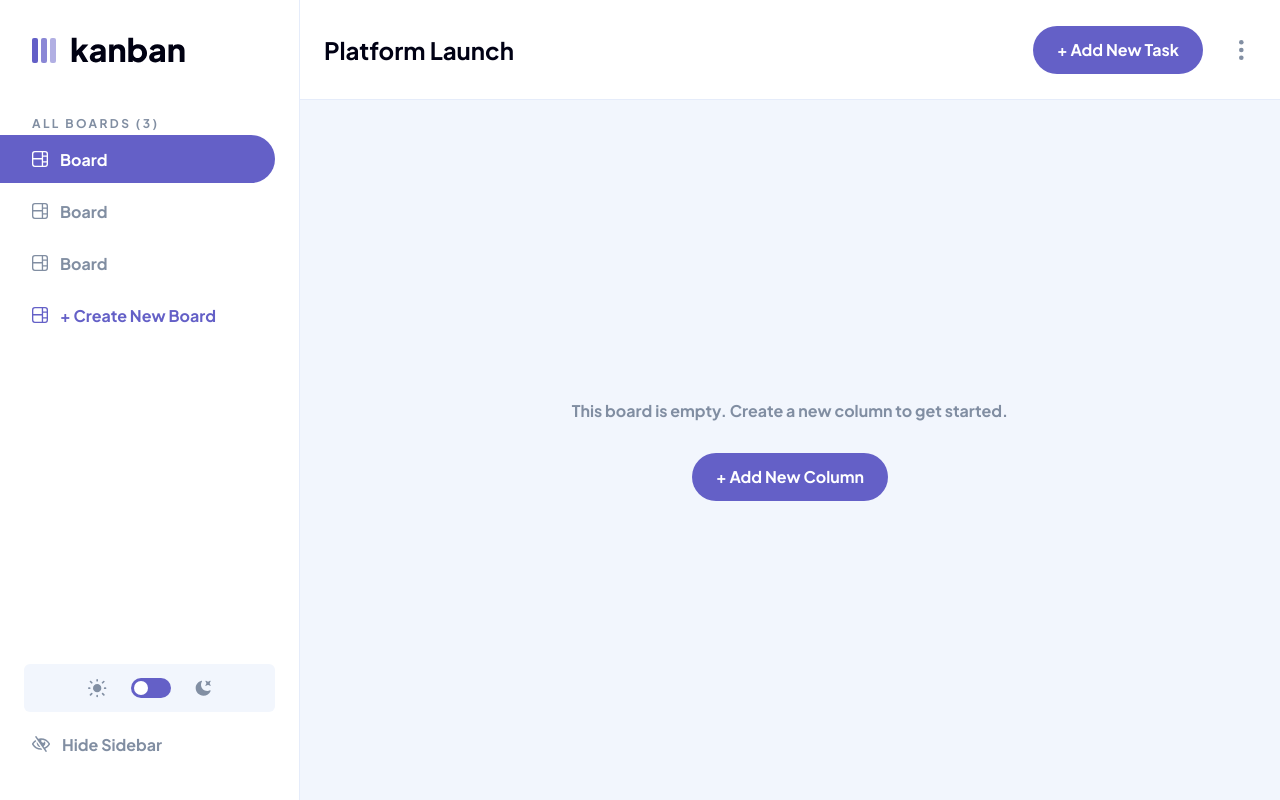
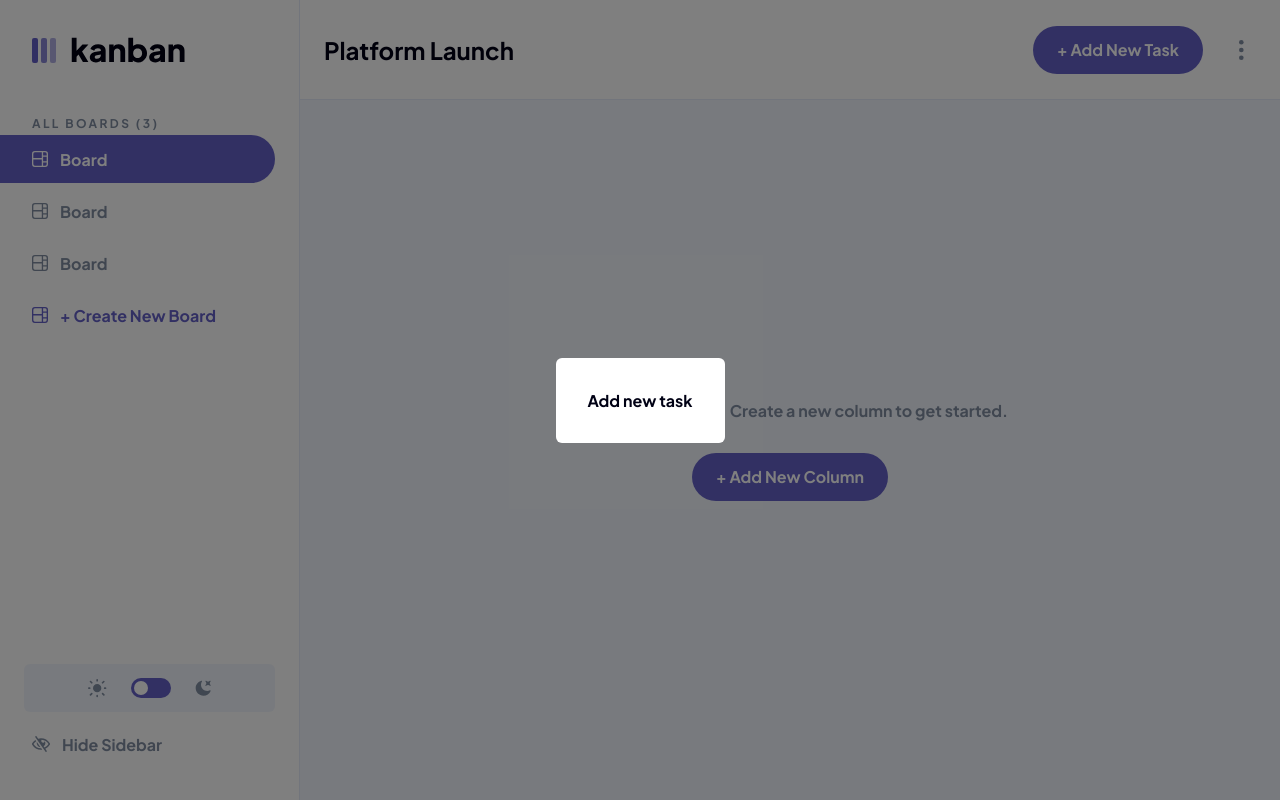
Before and after one commit to jakubgrygiel/kanban-task-management, a Next.js app: page /dashboard in a window 1280 px wide. Built offline with nearby package versions, Linux system fonts and the light colour scheme.

Commit message:
Add modals wrapper

```diff
--- /dev/null
+++ b/components/modals/AddNewTaskModal.tsx
@@ -0,0 +1,8 @@
+import styled from "styled-components";
+import ModalWrapper from "./ModalWrapper";
+
+interface IAddNewTaskModalProps {}
+
+export default function AddNewTaskModal() {
+  return <ModalWrapper>Add new task</ModalWrapper>;
+}
--- /dev/null
+++ b/components/modals/ModalWrapper.tsx
@@ -0,0 +1,50 @@
+import styled, { keyframes } from "styled-components";
+
+const fadeIn = keyframes`
+  from {
+    opacity: 0;
+  }
+  to {
+    opacity:1;
+  }
+`;
+
+const StyledWrapper = styled.div`
+  position: fixed;
+  inset: 0;
+  display: flex;
+  justify-content: center;
+  align-items: center;
+`;
+
+const Backdrop = styled.div`
+  position: absolute;
+  inset: 0;
+  background-color: ${({ theme }) => theme.colors.backdropBg};
+  transition: opacity 0.3s ease-in-out;
+  animation: ${fadeIn} 0.3s linear;
+`;
+
+const ModalContainer = styled.div`
+  position: relative;
+  display: flex;
+  justify-content: center;
+  align-items: center;
+  padding: 2rem;
+  border-radius: 0.375rem;
+  background-color: ${({ theme }) => theme.colors.modalBg};
+  animation: ${fadeIn} 0.3s linear;
+`;
+
+interface IModalWrapperProps {
+  children: React.ReactNode;
+}
+
+export default function ModalWrapper({ children }: IModalWrapperProps) {
+  return (
+    <StyledWrapper>
+      <Backdrop />
+      <ModalContainer>{children}</ModalContainer>
+    </StyledWrapper>
+  );
+}
--- a/components/portal/Portal.tsx
+++ b/components/portal/Portal.tsx
@@ -3,12 +3,14 @@ import { createPortal } from "react-dom";
 import styled from "styled-components";
 
 const StyledWrapper = styled.div`
+  z-index: ${({ theme }) => theme.zLevels.level5};
   position: fixed;
   inset: 0;
+  color: ${({ theme }) => theme.colors.mainText};
 `;
 
 interface IPortalProps {
-  children: ReactNode;
+  children?: ReactNode;
 }
 
 export default function Portal({ children }: IPortalProps) {
@@ -20,7 +22,7 @@ export default function Portal({ children }: IPortalProps) {
     setMounted(true);
   }, []);
 
-  return mounted && ref.current
+  return mounted && ref.current && children
     ? createPortal(<StyledWrapper>{children}</StyledWrapper>, ref.current)
     : null;
 }
--- a/pages/dashboard/index.tsx
+++ b/pages/dashboard/index.tsx
@@ -1,6 +1,8 @@
 import styled from "styled-components";
 import Header from "@/components/header/Header";
 import MainWrapper from "@/components/main/MainWrapper";
+import Portal from "@/components/portal/Portal";
+import AddNewTaskModal from "@/components/modals/AddNewTaskModal";
 
 const StyledWrapper = styled.div`
   min-height: 100vh;
@@ -16,6 +18,9 @@ export default function Dashboard() {
         <Header />
         <MainWrapper />
       </StyledWrapper>
+      <Portal>
+        <AddNewTaskModal />
+      </Portal>
     </>
   );
 }
--- a/theme/theme.ts
+++ b/theme/theme.ts
@@ -15,7 +15,8 @@ const lightTheme = {
       "linear-gradient(180deg, #E9EFFA 0%, rgba(233, 239, 250, 0.5) 100%)",
     themeCardBg: "hsla(220, 69%, 97%, 1)",
     taskShadow: "0px 4px 6px rgba(54, 78, 126, 0.101545)",
-    backdropBg: "hsla(0, 0%, 0%, 1)",
+    modalBg: "hsla(0, 0%, 100%, 1)",
+    backdropBg: "hsla(0, 0%, 0%, 0.5)",
     inputBg: "hsla(0, 0%, 100%, 1)",
     inputBorder: "hsla(216, 15%, 57%, 0.25)",
     inputPlaceholder: "hsla(237, 100%, 4%, 1)",
@@ -90,7 +91,8 @@ const darkTheme = {
       "linear-gradient(180deg, rgba(43, 44, 55, 0.25) 0%, rgba(43, 44, 55, 0.125) 100%)",
     themeCardBg: "hsla(235, 16%, 15%, 1)",
     taskShadow: "0px 4px 6px rgba(54, 78, 126, 0.101545)",
-    backdropBg: "hsla(0, 0%, 0%, 1)",
+    modalBg: "hsla(235, 12%, 19%, 1)",
+    backdropBg: "hsla(0, 0%, 0%, 0.5)",
     inputBg: "hsla(235, 12%, 19%, 1)",
     inputBorder: "hsla(216, 15%, 57%, 0.25)",
     inputPlaceholder: "hsla(237, 100%, 4%, 1)",
```
Also changed, not shown: components/modals/AddNewBoardModal.tsx (added, +8 -0 lines), components/modals/DeleteBoardModal.tsx (added, +8 -0 lines), components/modals/DeleteTaskModal.tsx (added, +8 -0 lines), components/modals/EditBoard.tsx (added, +8 -0 lines), components/modals/EditTask.tsx (added, +8 -0 lines), components/modals/TaskModal.tsx (added, +8 -0 lines).
